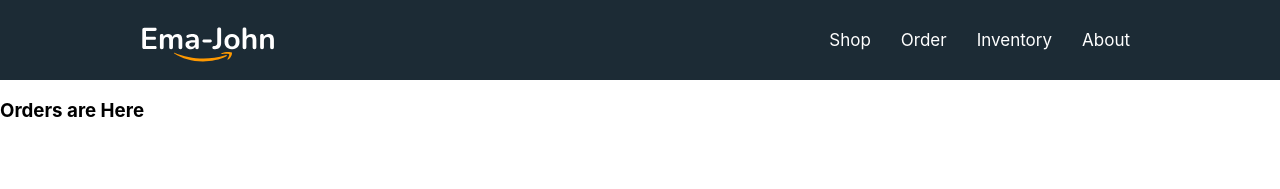
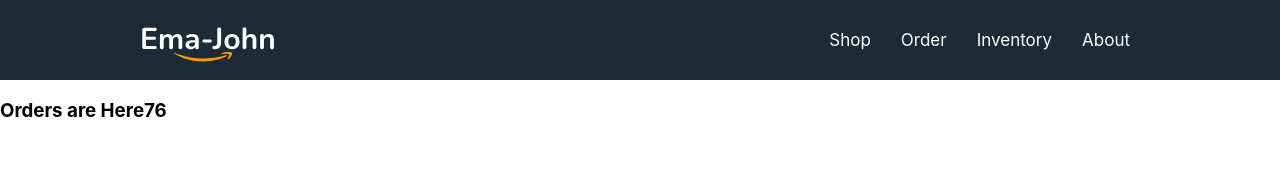
Before and after one commit to faria-r/ema-john-react-router, a React (Create React App) app: page /order in a window 1280 px wide. Shown: the top 189 px of the page. Built offline with nearby package versions, Linux system fonts and the light colour scheme.

Commit message:
data loaded using useLoaderData Hook

```diff
--- a/src/App.js
+++ b/src/App.js
@@ -15,6 +15,7 @@
       children: [
         {
           path:'/',
+          loader:()=>fetch('products.json'),
           element:<Shop></Shop>
         },
         {
@@ -23,6 +24,7 @@
         },
         {
           path:'/order',
+          loader:() => fetch ('products.json'),
           element:<Orders></Orders>
         },
         {
--- a/src/components/Orders/Orders.js
+++ b/src/components/Orders/Orders.js
@@ -1,9 +1,11 @@
 import React from 'react';
+import {useLoaderData}  from 'react-router-dom';
 
 const Orders = () => {
+    const products = useLoaderData();
     return (
         <div>
-            <h3>Orders are Here</h3>
+            <h3>Orders are Here{products.length}</h3>
         </div>
     );
 };
--- a/src/components/Shop/Shop.js
+++ b/src/components/Shop/Shop.js
@@ -1,17 +1,12 @@
 import React, { useEffect, useState } from 'react';
+import { useLoaderData} from 'react-router-dom';
 import { addToDb, getStoredCart } from '../../utilities/fakedb';
 import Cart from '../Cart/Cart';
 import Product from '../Product/Product';
 import'./Shop.css';
 const Shop = () => {
-    const [products, setproducts]=useState([]);
+    const products = useLoaderData();
     const [cart, setcart]= useState([]);
-    useEffect(()=>{
-        fetch('products.json')
-        .then(res =>res.json())
-        .then(data => setproducts(data))
-    },[]);
-
     useEffect(()=>{
        const storedCart= getStoredCart();
        const  savedCart = [];
```
